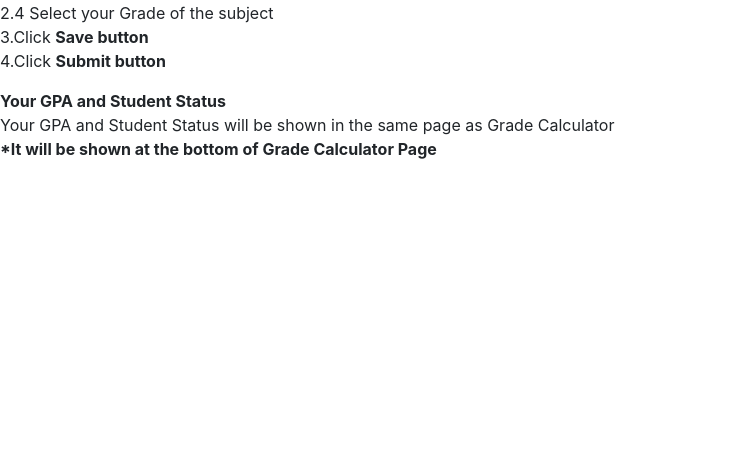
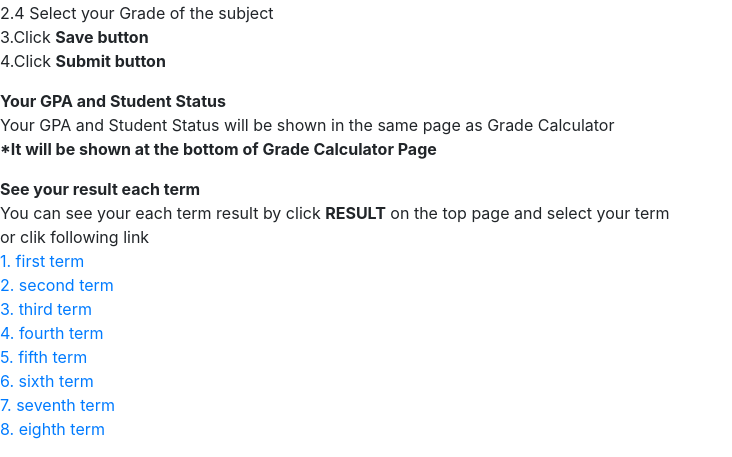
Before and after one commit to tamkmutnb/Gradeguide-Incomplete, a Django app: page /help in a window 1280 px wide. Shown: the part 543-1000 px from the top of the page, without its empty margins (0-732 px from the left). Before the commit the page ends 702 px from the top, so only its background shows below. Run offline with Django 3.2, Linux system fonts and the light colour scheme; some libraries are stand-ins or nearby versions.

Commit message:
Selecting term result

```diff
--- a/lists/templates/help.html
+++ b/lists/templates/help.html
@@ -48,7 +48,19 @@
 <p>
     Your GPA and Student Status will be shown in the same page as Grade Calculator<br>
     <b>*It will be shown at the bottom of Grade Calculator Page</b>
+</p>
 
+<b> See your result each term</b>
+<p> You can see your each term result by click <b>RESULT</b> on the top page and select your term<br>
+    or clik following link <br>
+    <a href="http://127.0.0.1:8000/r'firstTerm'">1. first term</a><br>
+    <a href="http://127.0.0.1:8000/r'secondTerm'">2. second term</a><br>
+    <a href="http://127.0.0.1:8000/r'thirdTerm'">3. third term</a><br>
+    <a href="http://127.0.0.1:8000/r'fourthTerm'">4. fourth term</a><br>
+    <a href="http://127.0.0.1:8000/r'fifthTerm'">5. fifth term</a><br>
+    <a href="http://127.0.0.1:8000/r'sixthTerm'">6. sixth term</a><br>
+    <a href="http://127.0.0.1:8000/r'seventhTerm'">7. seventh term</a><br>
+    <a href="http://127.0.0.1:8000/r'eightTerm'">8. eighth term</a><br>
 </p>
 
 
```
